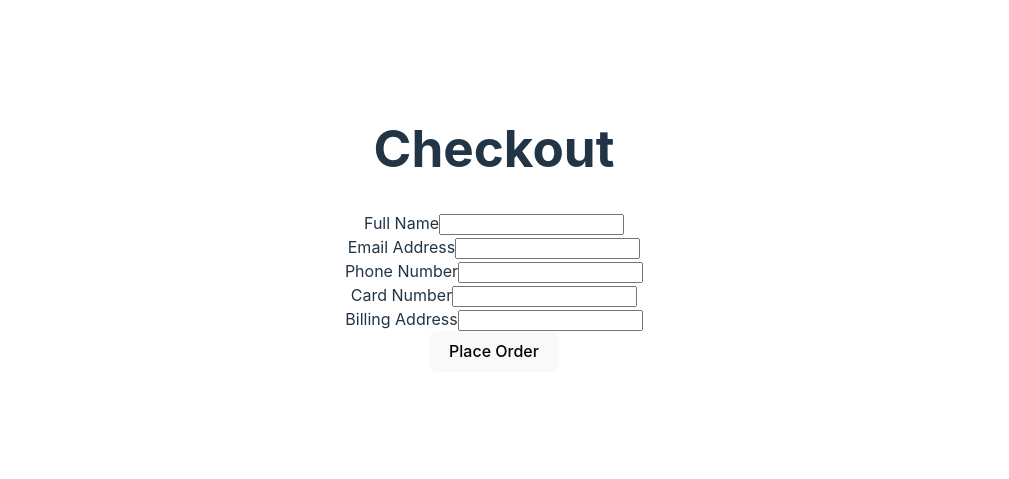
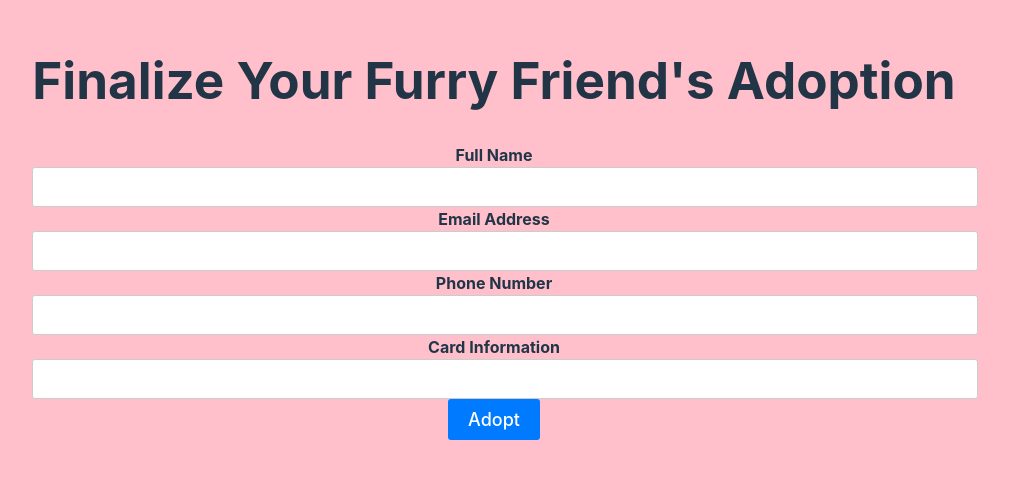
Before and after one commit to marciafoster/SMCC_CatCafe, a React (Vite) app: page / in a window 1280 px wide. Shown: the part 171-650 px from the top of the page, without its empty margins (146-1155 px from the left). Built offline with nearby package versions, Linux system fonts and the light colour scheme.

Commit message:
added checkout.css

```diff
--- /dev/null
+++ b/src/assets/Checkout.css
@@ -0,0 +1,52 @@
+/* checkout.css */
+
+/* Style the container */
+
+body {
+    background-color: pink;
+  }
+
+.checkout-container {
+    max-width: 400px;
+    margin: 0 auto;
+    padding: 20px;
+    border: 1px solid #ccc;
+    border-radius: 5px;
+    background-color: pink;
+  }
+
+  /* Style form groups */
+  .form-group {
+    margin-bottom: 15px;
+  }
+
+  /* Style labels */
+  label {
+    display: block;
+    font-weight: bold;
+  }
+
+  /* Style input fields */
+  input[type="text"] {
+    width: 100%;
+    padding: 10px;
+    border: 1px solid #ccc;
+    border-radius: 3px;
+    font-size: 16px;
+  }
+
+  /* Style the submit button */
+  button[type="submit"] {
+    background-color: #007bff;
+    color: white;
+    padding: 10px 20px;
+    border: none;
+    border-radius: 3px;
+    font-size: 18px;
+    cursor: pointer;
+  }
+
+  /* Style the submit button on hover */
+  button[type="submit"]:hover {
+    background-color: #0056b3;
+  }
--- a/src/assets/Checkout.jsx
+++ b/src/assets/Checkout.jsx
@@ -1,12 +1,13 @@
 import React, { useState } from 'react';
+import './Checkout.css';
 
 const Checkout = () => {
     const [formData, setFormData] = useState({
         fullName: '',
         Email: '',
         phoneNumber: '',
-        cardNumber: '',
-        billingAddress: '',
+        cardInformation: '',
+
 
     });
 
@@ -22,7 +23,7 @@ const Checkout = () => {
 
   return (
     <div>
-      <h1>Checkout</h1>
+      <h1>Finalize Your Furry Friend's Adoption</h1>
       <form onSubmit={handleSubmit}>
 
         <div>
@@ -59,29 +60,19 @@ const Checkout = () => {
           />
         </div>
         <div>
-          <label htmlFor="cardNumber">Card Number</label>
+          <label htmlFor="cardInformation">Card Information</label>
           <input
             type="text"
-            id="cardNumber"
-            name="cardNumber"
-            value={formData.phoneNumber}
+            id="cardInformation"
+            name="cardInformation"
+            value={formData.cardInformation}
             onChange={handleInputChange}
             required
           />
         </div>
-        <div>
-          <label htmlFor="billingAddress">Billing Address</label>
-          <input
-            type="text"
-            id="billingAddress"
-            name="billingAddress"
-            value={formData.phoneNumber}
-            onChange={handleInputChange}
-            required
-          />
-        </div>
-        {/* Add more form fields for card details, address, etc. */}
-        <button type="submit">Place Order</button>
+
+
+        <button type="submit">Adopt</button>
       </form>
     </div>
   );
```
